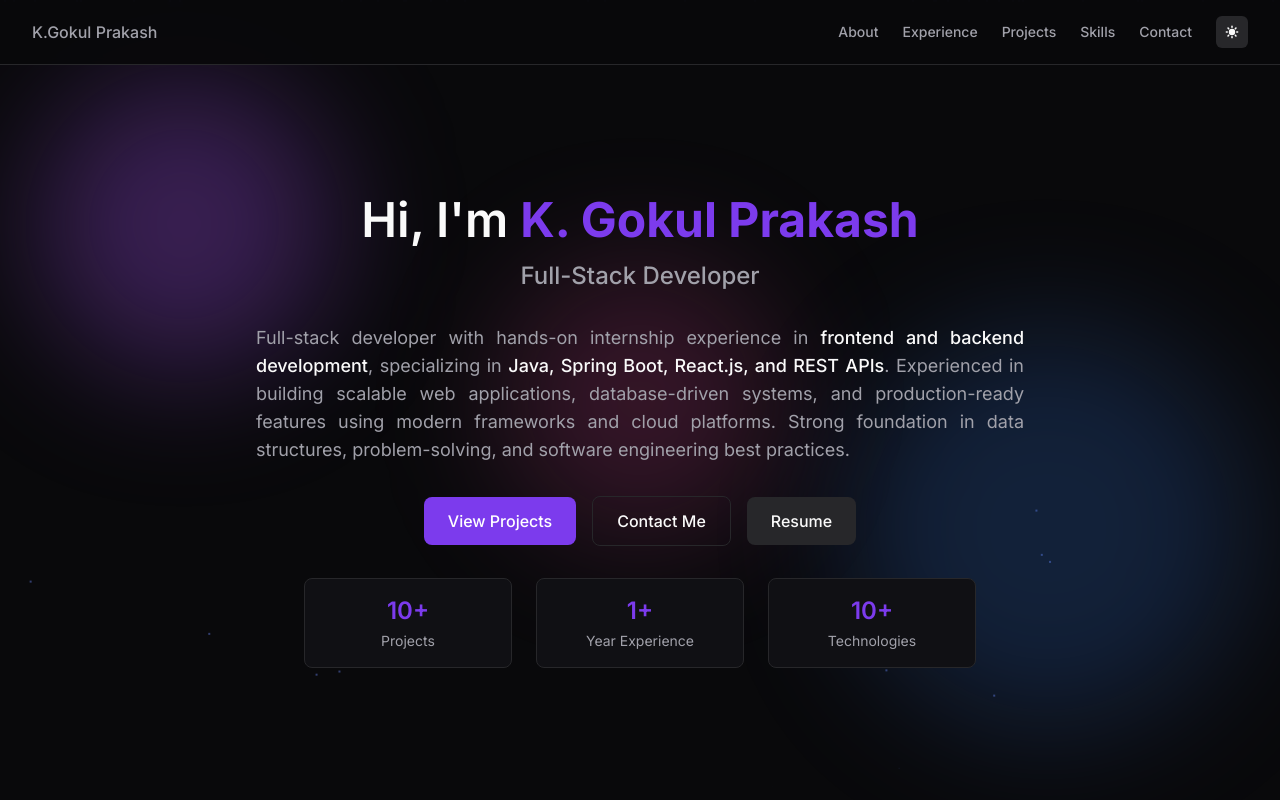
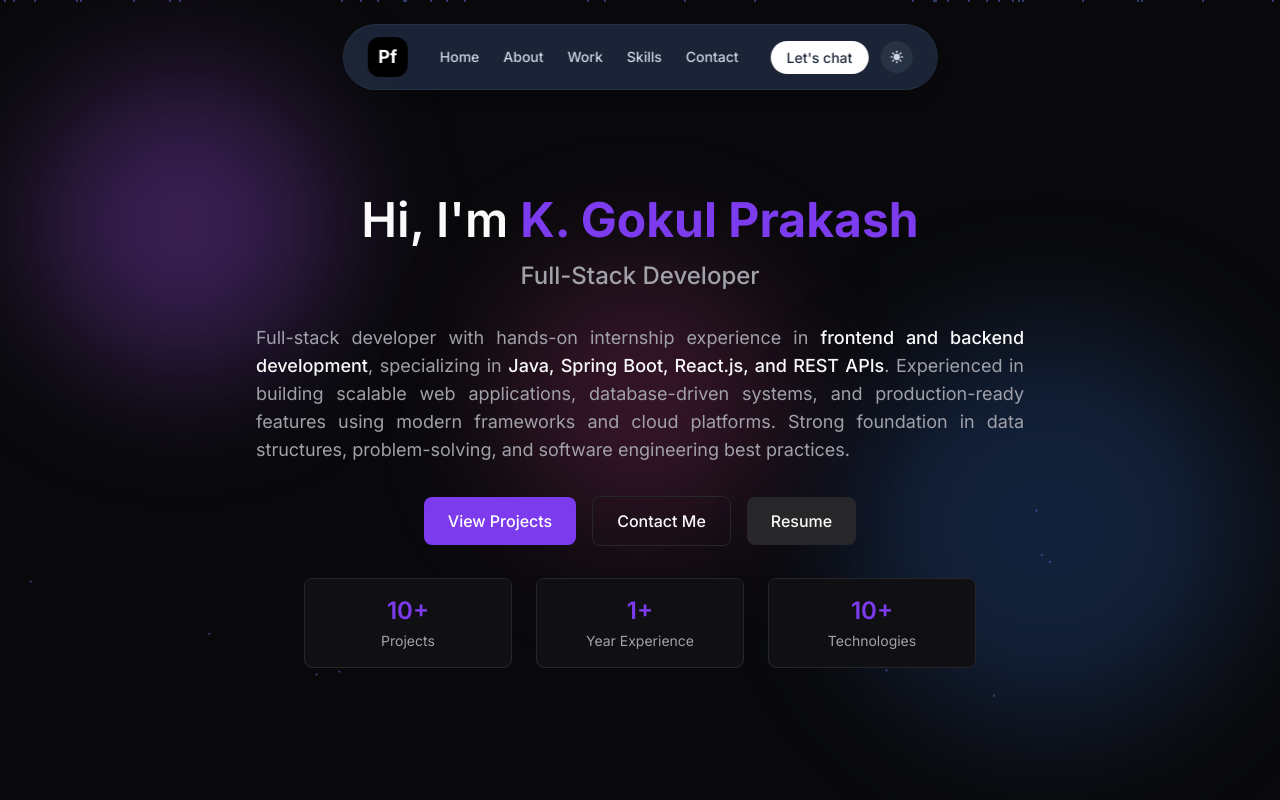
Before and after one commit to Gokulprakash2005/Portfolio, a Next.js app: page / in a window 1280 px wide. Shown: the top 800 px of the page. Built offline with nearby package versions, Linux system fonts and the light colour scheme.

Commit message:
first commit

```diff
--- a/components/About.tsx
+++ b/components/About.tsx
@@ -13,13 +13,13 @@ export default function About() {
 
                 <div className="bg-card border border-border rounded-lg p-8">
                     <div className="space-y-6">
-                        <p className="text-base text-foreground leading-relaxed">
+                        <p className="text-base text-foreground leading-relaxed text-justify">
                             As a <span className="text-primary font-semibold">Software Development Engineer</span> at ADRIG AI Technologies Pvt. Ltd.,
                             I contributed to over five production-grade modules, including analytics dashboards, admin portals, and course portals,
                             while leveraging <span className="text-primary font-semibold">Next.js, Neon DB, and Vercel</span> for scalable system designs.
                         </p>
 
-                        <p className="text-base text-foreground leading-relaxed">
+                        <p className="text-base text-foreground leading-relaxed text-justify">
                             My work also included <span className="text-primary font-semibold">AI-driven image processing and automation using Puppeteer</span>,
                             showcasing my passion for full-stack development and problem-solving. I have gained foundational knowledge in web design
                             and development through internships that focused on <span className="text-primary font-semibold">responsive web design and mobile-first UI layouts</span>.
--- a/components/Certifications.tsx
+++ b/components/Certifications.tsx
@@ -75,7 +75,7 @@ export default function Certifications() {
                         <div className="bg-card border border-border rounded-lg p-6">
                             <ul className="space-y-4">
                                 {achievements.map((achievement, index) => (
-                                    <li key={index} className="flex items-start">
+                                    <li key={index} className="flex items-start text-justify">
                                         <span className="text-primary mr-3 flex-shrink-0 mt-1">•</span>
                                         <span className="text-foreground text-sm">{achievement}</span>
                                     </li>
@@ -85,7 +85,7 @@ export default function Certifications() {
 
                         {/* Additional info box */}
                         <div className="mt-6 bg-card border border-border border-l-4 border-l-primary rounded-lg p-6">
-                            <p className="text-foreground text-sm">
+                            <p className="text-foreground text-sm text-justify">
                                 <span className="font-semibold text-primary">Technical Skills:</span> Strong foundation in data structures, algorithms, and full-stack development with extensive hands-on experience in competitive programming and open-source contributions.
                             </p>
                         </div>
--- a/components/Experience.tsx
+++ b/components/Experience.tsx
@@ -85,7 +85,7 @@ export default function Experience() {
 
                                     <div className="space-y-2">
                                         {exp.achievements.map((achievement, achIndex) => (
-                                            <p key={achIndex} className="flex items-start text-muted-foreground text-sm">
+                                            <p key={achIndex} className="flex items-start text-muted-foreground text-sm text-justify">
                                                 <span className="text-primary mr-2 mt-1">•</span>
                                                 {achievement}
                                             </p>
--- a/components/Hero.tsx
+++ b/components/Hero.tsx
@@ -53,7 +53,7 @@ export default function Hero() {
                 }}
             ></div>
 
-            <div className="max-w-7xl mx-auto px-4 sm:px-6 lg:px-8 text-center relative z-10 py-4 md:py-0">
+            <div className="max-w-7xl mx-auto px-4 sm:px-6 lg:px-8 text-center relative z-10 py-8 md:py-0">
                 <div className="space-y-8">
                     <div className="space-y-4">
                         <h1 className="text-3xl sm:text-4xl md:text-5xl font-semibold text-foreground leading-tight">
--- a/components/Navbar.tsx
+++ b/components/Navbar.tsx
@@ -16,91 +16,101 @@ export default function Navbar() {
     const toggleMenu = () => setIsOpen(!isOpen);
 
     const navLinks = [
+        { name: "Home", href: "#home" },
         { name: "About", href: "#about" },
-        { name: "Experience", href: "#experience" },
-        { name: "Projects", href: "#projects" },
+        { name: "Work", href: "#projects" },
         { name: "Skills", href: "#skills" },
         { name: "Contact", href: "#contact" },
     ];
 
     return (
-        <nav className="fixed top-0 w-full bg-background/95 backdrop-blur-sm z-50 border-b border-border">
-            <div className="max-w-7xl mx-auto px-4 sm:px-6 lg:px-8">
-                <div className="flex items-center justify-between h-16">
+        <nav className="fixed top-6 left-1/2 transform -translate-x-1/2 z-50 px-4">
+            <div className="bg-slate-800/90 backdrop-blur-md rounded-full px-4 sm:px-6 py-3 border border-slate-700/50 shadow-lg">
+                <div className="flex items-center justify-between space-x-4 sm:space-x-8">
+                    {/* Logo */}
                     <div className="flex-shrink-0">
-                        <a href="#" className="text-muted-foreground  font-medium text-foreground">
-                            K.Gokul Prakash
+                        <a href="#" className="flex items-center">
+                            <div className="w-8 h-8 sm:w-10 sm:h-10 bg-black rounded-xl flex items-center justify-center">
+                                <span className="text-white font-bold text-sm sm:text-lg">Pf</span>
+                            </div>
                         </a>
                     </div>
 
-                    <div className="hidden md:block">
-                        <div className="ml-10 flex items-center space-x-6">
+                    {/* Navigation Links - Hidden on mobile */}
+                    <div className="hidden lg:flex items-center space-x-6">
                         {navLinks.map((link) => (
                             <a
                                 key={link.name}
                                 href={link.href}
-                                    className="text-muted-foreground hover:text-foreground transition-colors duration-200 font-medium text-sm"
+                                className="text-slate-300 hover:text-white transition-colors duration-200 text-sm font-medium"
                             >
                                 {link.name}
                             </a>
                         ))}
+                    </div>
 
+                    {/* Right side items */}
+                    <div className="flex items-center space-x-2 sm:space-x-3">
+                        {/* CTA Button - Show on tablet and desktop */}
+                        <div className="hidden md:block">
+                            <a
+                                href="#contact"
+                                className="bg-white text-slate-800 px-3 sm:px-4 py-2 rounded-full text-xs sm:text-sm font-medium hover:bg-slate-100 transition-colors duration-200 whitespace-nowrap"
+                            >
+                                Let's chat
+                            </a>
+                        </div>
+
+                        {/* Theme Toggle */}
                         {mounted && (
                             <button
                                 onClick={() => setTheme(theme === "dark" ? "light" : "dark")}
-                                    className="p-2 rounded-md bg-secondary hover:bg-accent transition-colors duration-200"
+                                className="p-2 rounded-full bg-slate-700/50 hover:bg-slate-600/50 transition-colors duration-200"
                                 aria-label="Toggle theme"
                             >
                                 {theme === "dark" ? (
-                                        <HiSun className="w-4 h-4" />
+                                    <HiSun className="w-4 h-4 text-slate-300" />
                                 ) : (
-                                        <HiMoon className="w-4 h-4" />
+                                    <HiMoon className="w-4 h-4 text-slate-300" />
                                 )}
                             </button>
                         )}
-                        </div>
-                    </div>
 
                         {/* Mobile menu button */}
-                    <div className="md:hidden flex items-center space-x-2">
-                        {mounted && (
-                            <button
-                                onClick={() => setTheme(theme === "dark" ? "light" : "dark")}
-                                className="p-2 rounded-lg bg-secondary hover:bg-accent transition-colors duration-200"
-                                aria-label="Toggle theme"
-                            >
-                                {theme === "dark" ? (
-                                    <HiSun className="w-5 h-5" />
-                                ) : (
-                                    <HiMoon className="w-5 h-5" />
-                                )}
-                            </button>
-                        )}
+                        <div className="lg:hidden">
                             <button
                                 onClick={toggleMenu}
-                            className="inline-flex items-center justify-center p-2 rounded-lg text-foreground hover:bg-accent transition-colors duration-200"
+                                className="p-2 rounded-full bg-slate-700/50 hover:bg-slate-600/50 transition-colors duration-200"
                                 aria-label="Toggle menu"
                             >
-                            {isOpen ? <HiX className="w-6 h-6" /> : <HiMenu className="w-6 h-6" />}
+                                {isOpen ? <HiX className="w-4 h-4 text-slate-300" /> : <HiMenu className="w-4 h-4 text-slate-300" />}
                             </button>
+                        </div>
                     </div>
                 </div>
             </div>
 
             {/* Mobile menu */}
             {isOpen && (
-                <div className="md:hidden bg-background border-t border-border">
-                    <div className="px-2 pt-2 pb-3 space-y-1 sm:px-3">
+                <div className="lg:hidden mt-2 bg-slate-800/90 backdrop-blur-md rounded-2xl border border-slate-700/50 shadow-lg mx-4">
+                    <div className="px-4 py-3 space-y-2">
                         {navLinks.map((link) => (
                             <a
                                 key={link.name}
                                 href={link.href}
-                                className="block px-3 py-2 rounded-md text-base font-medium text-foreground hover:bg-accent transition-colors duration-200"
+                                className="block px-3 py-2 rounded-lg text-slate-300 hover:text-white hover:bg-slate-700/50 transition-colors duration-200"
                                 onClick={() => setIsOpen(false)}
                             >
                                 {link.name}
                             </a>
                         ))}
+                        <a
+                            href="#contact"
+                            className="block px-3 py-2 mt-2 bg-white text-slate-800 rounded-lg text-center font-medium hover:bg-slate-100 transition-colors duration-200"
+                            onClick={() => setIsOpen(false)}
+                        >
+                            Let's chat
+                        </a>
                     </div>
                 </div>
             )}
--- a/components/Projects.tsx
+++ b/components/Projects.tsx
@@ -140,7 +140,7 @@ export default function Projects() {
                                 <h3 className="text-xl font-semibold text-foreground mb-2">
                                     {project.title}
                                 </h3>
-                                <p className="text-muted-foreground text-sm leading-relaxed">
+                                <p className="text-muted-foreground text-sm leading-relaxed text-justify">
                                     {project.description}
                                 </p>
                             </div>
```
Lines whose indentation alone changed are shown as unchanged.
